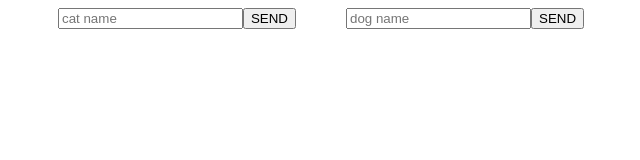
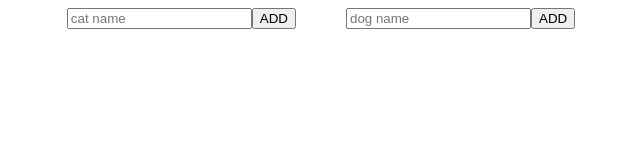
Before and after one commit to VasylKuznyak/React-dec2021, a React (Create React App) app: page / in a window 1280 px wide. Shown: the top 160 px of the page, without its empty margins (319-959 px from the left). Built offline with nearby package versions, Linux system fonts and the light colour scheme.

Commit message:
done home work 7.1

```diff
--- a/src/components/Cats/CatForm.js
+++ b/src/components/Cats/CatForm.js
@@ -28,7 +28,7 @@ const CatForm = () => {
     return (
         <form onSubmit={handleSubmit(onSubmit)}>
             <input type="text" {...register('catName')} placeholder={'cat name'}/>
-            <button>SEND</button>
+            <button>{catForUpdate ? "UPDATE" : "ADD"}</button>
         </form>
     );
 };
--- a/src/components/Dogs/DogForm.js
+++ b/src/components/Dogs/DogForm.js
@@ -28,7 +28,7 @@ const DogForm = () => {
     return (
         <form onSubmit={handleSubmit(onSubmit)}>
             <input type="text" {...register('dogName')} placeholder={'dog name'}/>
-            <button>SEND</button>
+            <button>{dogForUpdate ? "UPDATE" : "ADD"}</button>
         </form>
     );
 };
```
